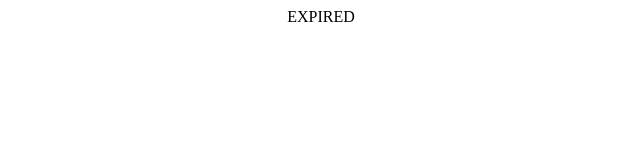
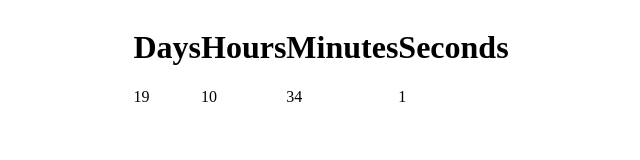
Before and after one commit to Shiddik/Count-Down-Timer, a plain HTML site: page index.html in a window 1280 px wide. Shown: the whole page, without its empty margins (319-959 px from the left). Drawn offline with Linux system fonts and the light colour scheme.

Commit message:
updated bug fixed

```diff
--- a/index.html
+++ b/index.html
@@ -10,28 +10,30 @@
     <div id="scountdown" style="display: flex; justify-content: center;">
         <div>
             <h1>Days</h1>
-            <span id="days">20</span>
+            <span id="days"></span>
         </div>
         <div>
             <h1>Hours</h1>
-            <span id="hours">17</span>
+            <span id="hours"></span>
         </div>
         <div>
             <h1>Minutes</h1>
-            <span id="minutes">15</span>
+            <span id="minutes"></span>
         </div>
         <div>
             <h1>Seconds</h1>
-            <span id="seconds">15</span>
+            <span id="seconds"></span>
         </div>
     </div>
+
     <script>
+
         const dayDiv = document.getElementById("days"); //Get HTML Tag ID
         const hourDiv = document.getElementById("hours"); //Get HTML Tag ID
         const minuteDiv = document.getElementById("minutes"); //Get HTML Tag ID
         const secondDiv = document.getElementById("seconds"); //Get HTML Tag ID
 
-        const targetDate = "1 jan 2021" // Set the date for counting down
+        const targetDate = "1 jan 2022" // Set the date for counting down
         function sCountDown() {
             const countDownDate = new Date(targetDate);
             const currentDate   = new Date();
@@ -53,7 +55,9 @@
                 document.getElementById("scountdown").innerHTML = "EXPIRED";
             }
         }
-        sCountDown();
+        // sCountDown();
+        setInterval(sCountDown, 1000);
+
     </script>
 </body>
 </html>
```
